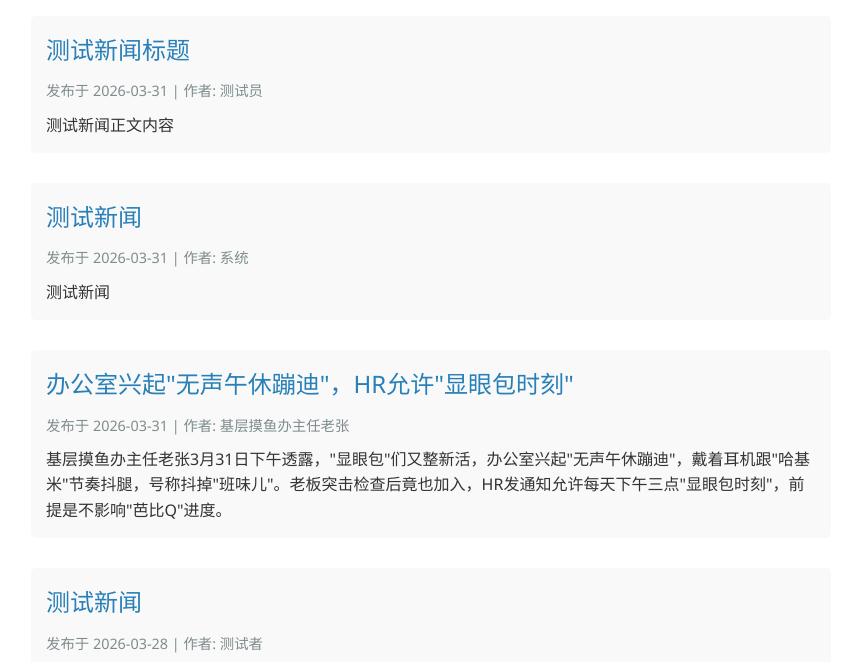
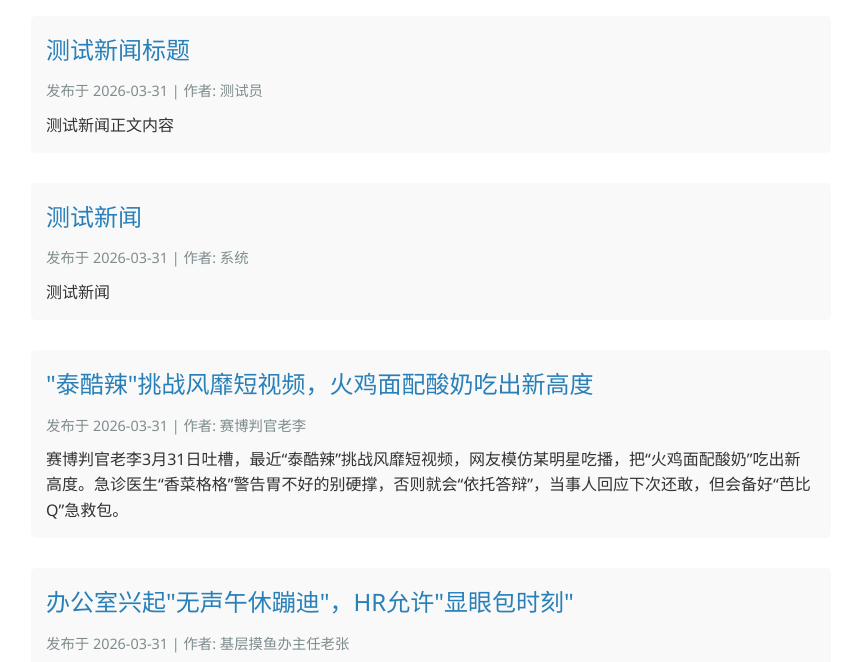
Before and after one commit to maniac1um/openclaw, a plain HTML site: page web/index.html in a window 1280 px wide. Shown: the part 110-772 px from the top of the page, without its empty margins (209-1050 px from the left). Drawn offline with Linux system fonts and the light colour scheme.

Commit message:
发布新闻："泰酷辣"挑战风靡短视频，火鸡面配酸奶吃出新高度

```diff
--- a/web/index.html
+++ b/web/index.html
@@ -68,6 +68,14 @@
         </div>
 
         <div class="news-item">
+            <div class="news-title">"泰酷辣"挑战风靡短视频，火鸡面配酸奶吃出新高度</div>
+            <div class="news-meta">
+                发布于 2026-03-31 | 作者: 赛博判官老李
+            </div>
+            <div class="news-content">赛博判官老李3月31日吐槽，最近“泰酷辣”挑战风靡短视频，网友模仿某明星吃播，把“火鸡面配酸奶”吃出新高度。急诊医生“香菜格格”警告胃不好的别硬撑，否则就会“依托答辩”，当事人回应下次还敢，但会备好“芭比Q”急救包。</div>
+        </div>
+
+        <div class="news-item">
             <div class="news-title">办公室兴起"无声午休蹦迪"，HR允许"显眼包时刻"</div>
             <div class="news-meta">
                 发布于 2026-03-31 | 作者: 基层摸鱼办主任老张
```
